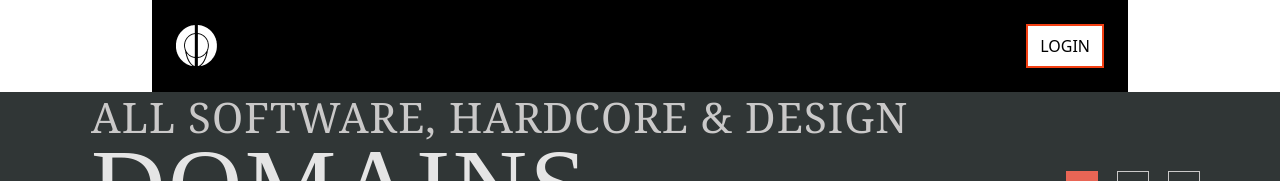
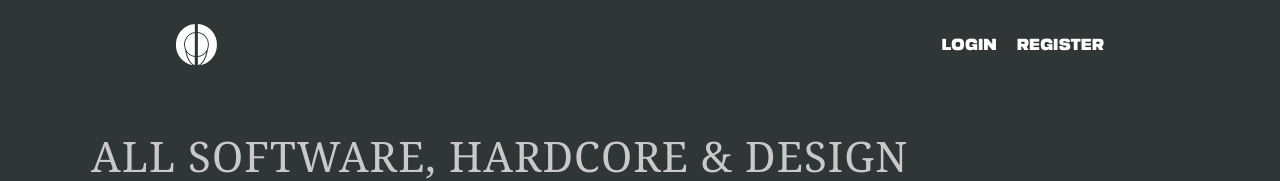
Before and after one commit to Sarans13/SPECTRUM-SID-2023, a React (Create React App) app: page / in a window 1280 px wide. Shown: the top 181 px of the page. Built offline with nearby package versions, Linux system fonts and the light colour scheme.

Commit message:
font added

```diff
--- a/src/App.css
+++ b/src/App.css
@@ -0,0 +1,19 @@
+@font-face {
+    font-family: imported;
+    src: url("./fonts/Cyberion-Demo.ttf")
+}
+@font-face {
+    font-family: jmh;
+    src: url("./fonts2/JMH Typewriter.ttf")
+}
+
+#cyber {
+    font-family: imported;
+}
+
+
+#jmh {
+
+   font-family: jmh;
+
+}
--- a/src/Hero.js
+++ b/src/Hero.js
@@ -3,22 +3,21 @@ import spectrum from './images/output-onlinepngtools1.png'
 
 function Hero() {
   return (
-    <div>
+    <div className='bg-[#303636]'>
 
     {/* NAVBAR */}
-    <div className=" relative container mx-auto p-6 bg-black">
+    <div className=" relative container mx-auto p-6 ">
         {/* flex container */}
         <div className='flex items-center justify-between'>
           <div className=''>
-       <img src={spectrum} alt="img"  className=''/>
+       <img src={spectrum} alt="img"  className='h-[] w-[]'/>
     </div>
 
-         <div className=' hidden md:flex flex-auto justify-end space-x-5 items-center'>
-            <div>FEATURES</div>
-            <div>PRICING</div>
-            <div>CONTACT</div>
+         <div className=' hidden md:flex flex-auto justify-end space-x-5 items-center' id='cyber'>
 
-            <button className='border-2 border-[#f34013] bg-white px-3 py-2'>LOGIN</button>
+
+            <button className='text-white font-cyberian demo'>LOGIN</button>
+            <button className='text-white font-cyberian demo'>REGISTER</button>
          </div>
 
          {/* hamburger menu */}
@@ -27,6 +26,21 @@ function Hero() {
          </div>
          {/* MOBILE MENU */}
 
+
+         {/* hero section */}
+
+
+         <section>
+          <div className='container flex flex-col-reverse items-center px-6 mx-auto mt-10 space-y-0 md:space-y-0 md:flex-row'>
+            {/* left item */}
+             <h1>   </h1>
+
+             {/* right image */}
+
+
+          </div>
+         </section>
+
     </div>
     </div>
   )
```
Also changed, not shown: src/fonts/Cyberion-Demo.ttf (added), src/fonts2/JMH Typewriter.ttf (added).
